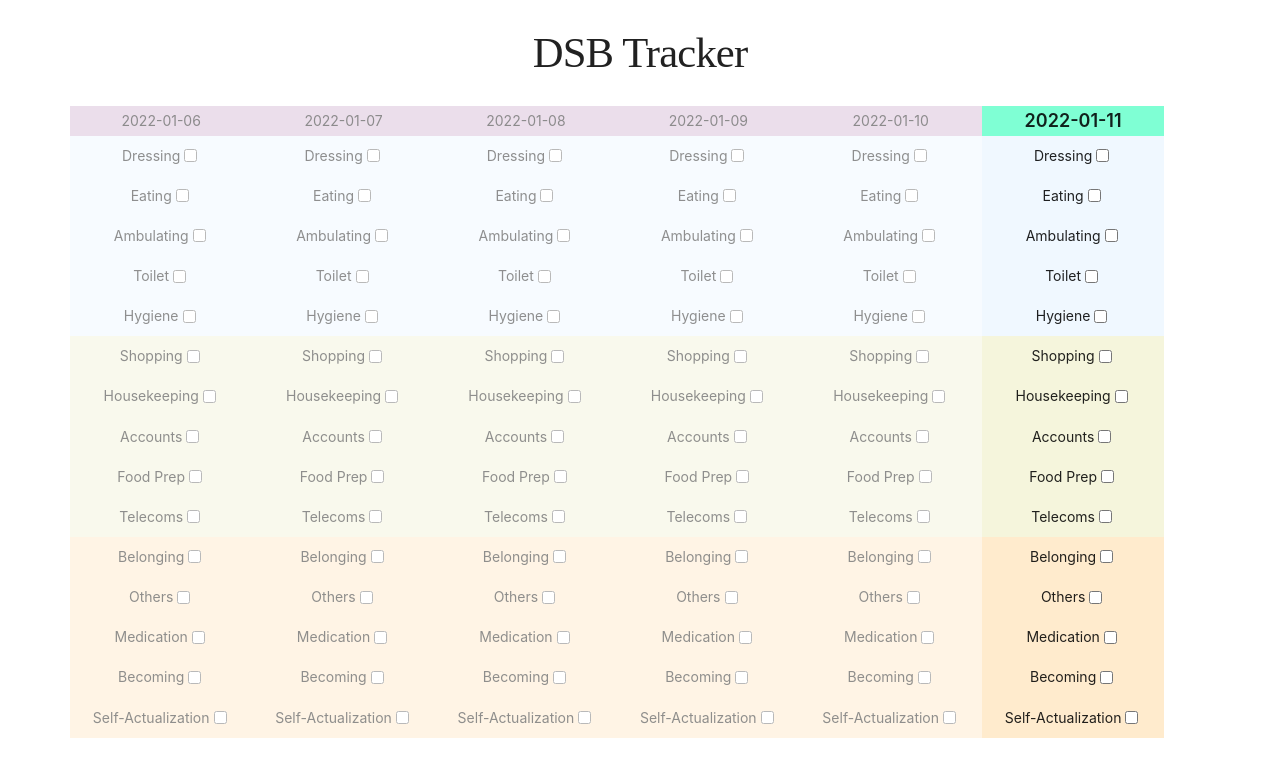
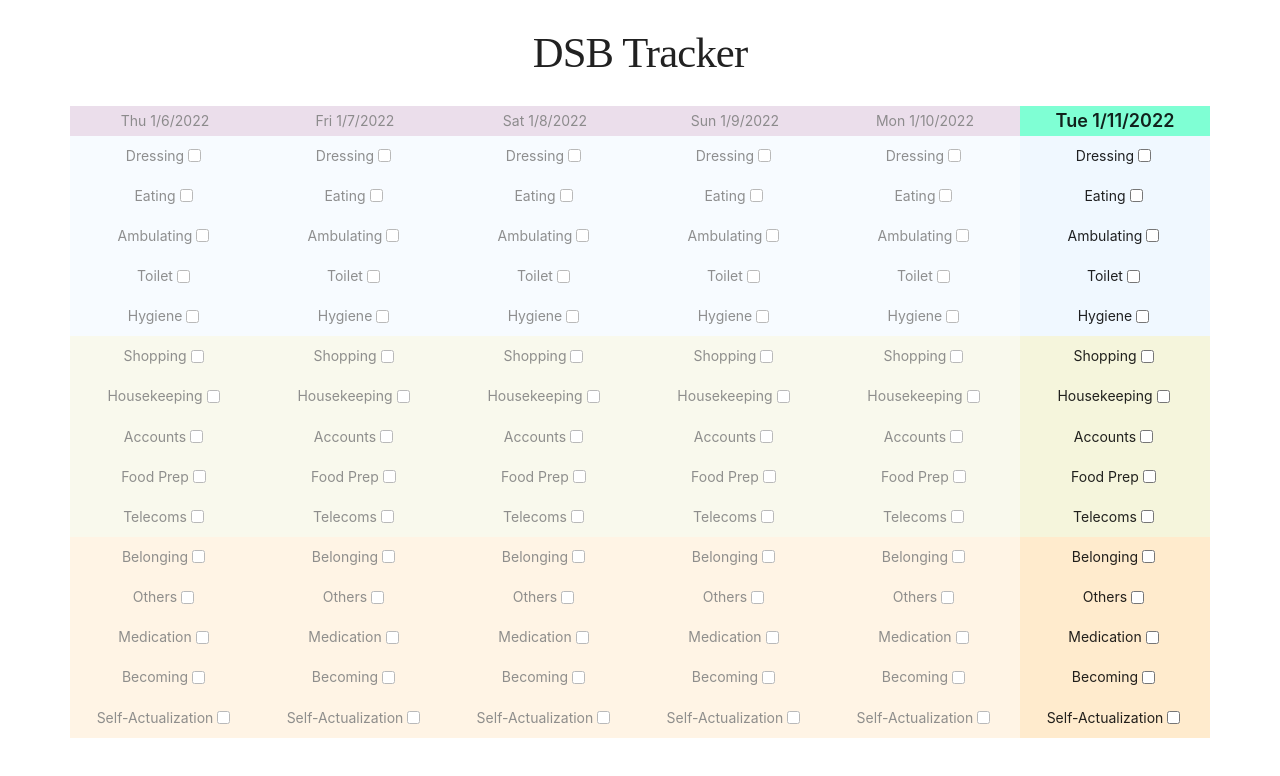
Before and after one commit to scudmarx/dsbtrack-dev, a Next.js app: page /tracker in a window 1280 px wide. Shown: the top 776 px of the page. Built offline with nearby package versions, Linux system fonts and the light colour scheme.

Commit message:
Style updates

```diff
--- a/components/day.tsx
+++ b/components/day.tsx
@@ -3,10 +3,12 @@ import ADL from './adl'
 
 const Day = ({date, record, handler}: {date: string, record: ICheckIn, handler: Function}): JSX.Element => {
     const timeline = parseInt(date.replace(/-/g,"")) - parseInt(toDayString(new Date()).replace(/-/g,""))
+    const datetime = new Date(parseInt(date.slice(0,4)), parseInt(date.slice(5,7))-1, parseInt(date.slice(8,10)))
+    const daytext = `${(["Sun","Mon","Tue","Wed","Thu","Fri","Sat"])[datetime.getDay()]} ${datetime.toLocaleDateString()}`
     var day_component = (
     <div key={date} className={`day ${timeline > 0 ? "future" : timeline < 0 ? "past" : "today"}`}>
         <div className={`dayhead`}>
-            {date}
+            {daytext}
         </div>
         {ADLs.map((adl, i) => <ADL
             index={i}
--- a/styles/globals.css
+++ b/styles/globals.css
@@ -28,7 +28,7 @@ a {
   display: grid;
   height: calc(100vh - 12rem);
   width: calc(100vw - 10rem);
-  grid-template-columns: auto auto auto auto auto auto auto;
+  grid-auto-flow: column;
   margin: auto;
 }
 
@@ -63,6 +63,12 @@ a {
   display: flex;
   align-items: center;
   justify-content: center;
+  padding: 1px;
+}
+.adl:hover {
+  border: 1px solid darkgrey;
+  padding: 0px;
+  filter: brightness(1.02);
 }
 .adl.death {
   background-color: aliceblue;
@@ -76,3 +82,6 @@ a {
 .adl.achieved {
   background-color: chartreuse;
 }
+.adl > input {
+  cursor: pointer;
+}
```
